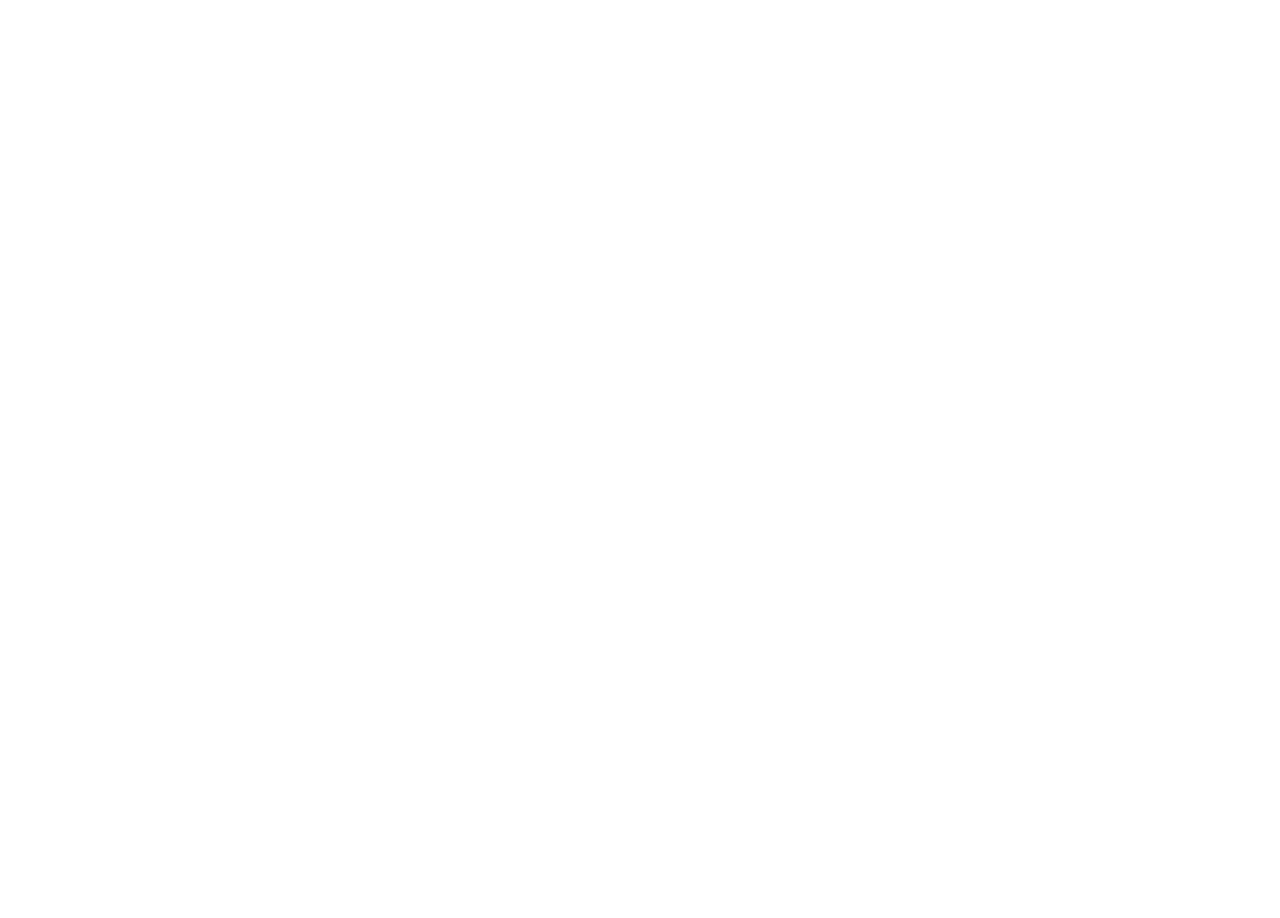
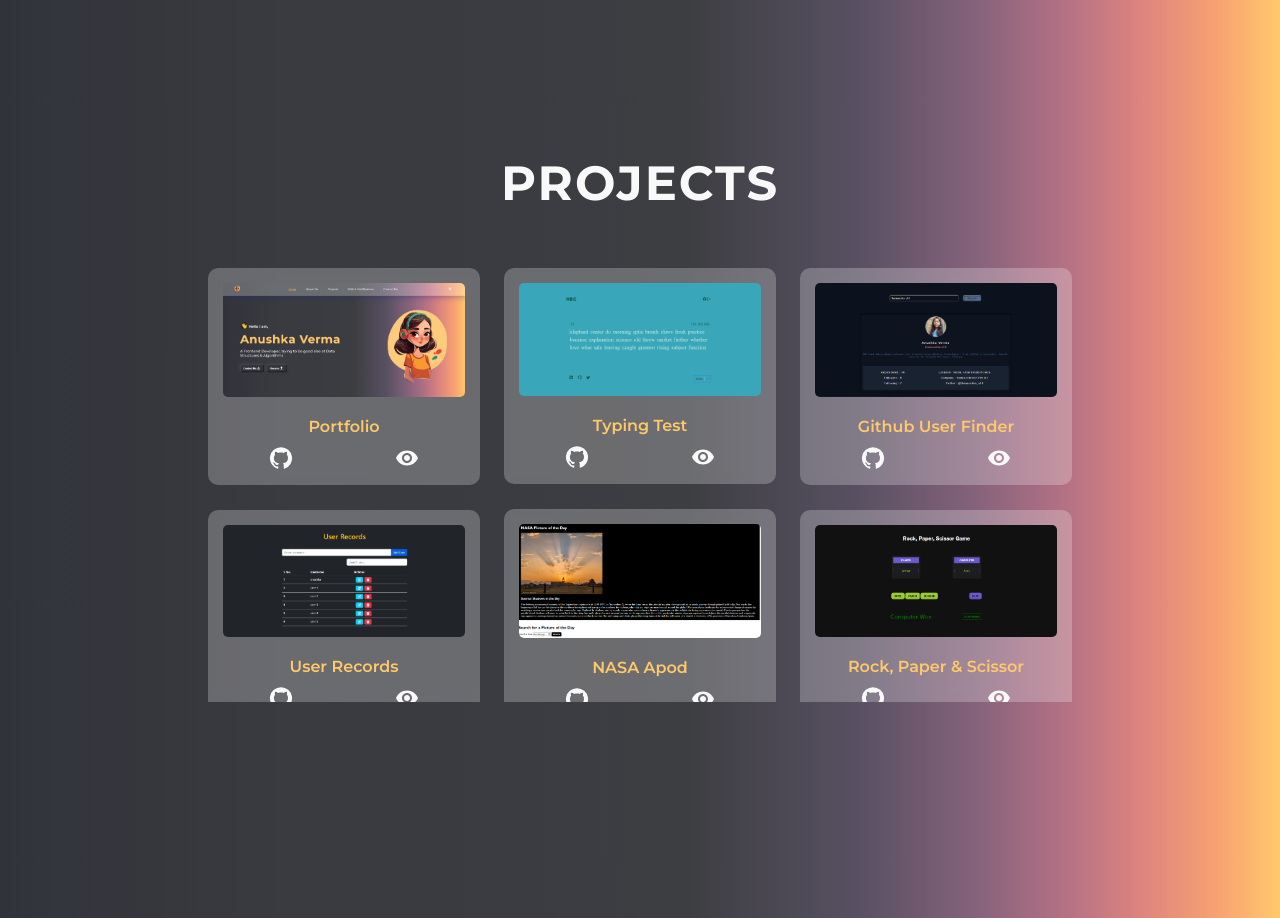
Before and after one commit to theanushka-v18/anushka-s-portfolio, a React (Vite) app: page / in a window 1280 px wide. Shown: the part 1680-2598 px from the top of the page. Before the commit the page ends 1638 px from the top, so only its background shows below. Built offline with nearby package versions, Linux system fonts and the light colour scheme.

Commit message:
completed projects section

```diff
--- a/src/App.css
+++ b/src/App.css
@@ -43,12 +43,11 @@
 }
 
 .navbar-parent-container {
-    background: rgba(255, 255, 255, 0.25);
+  background: rgba(255, 255, 255, 0.25);
   box-shadow: 0 8px 32px 0 rgba(31, 38, 135, 0.37);
   backdrop-filter: blur(4px);
   -webkit-backdrop-filter: blur(4px);
-  /* border-radius: 10px; */
-  border: 1px solid rgba(255, 255, 255, 0.18);
+  border-bottom: 0.5px solid rgba(255, 255, 255, 0.18);
   position: fixed;
   z-index: 1;
   width: 100%;
@@ -241,6 +240,128 @@
   font-style: italic;
 }
 
+/* ---------- projects section ------------ */
+
+.project-section-container {
+  /* border: 1px solid red; */
+  width: 90%;
+  margin: auto;
+  margin-top: 180px;
+  color: var(--primary-text-color);
+  font-weight: 200;
+  padding: 16px;
+  font-size: 20px;
+
+  margin-bottom: 200px;
+}
+
+.project-section-container h2 {
+  color: var(--primary-text-color);
+  text-align: center;
+  font-size: 48px;
+  letter-spacing: 2px;
+}
+
+.projects {
+  margin-top: 40px;
+  padding: 16px;
+  display: flex;
+  flex-wrap: wrap;
+  justify-content: center;
+  align-items: center;
+  gap: 24px;
+  overflow-y: scroll;
+  height: 450px;
+}
+
+.project-card-container {
+  width: 25%;
+  border-radius: 10px;
+  text-align: center;
+  padding: 10px;
+
+  background: rgb(249, 249, 249, 0.25);
+  backdrop-filter: blur(4px);
+  -webkit-backdrop-filter: blur(4px);
+}
+
+
+.project-card-container .project-image img {
+  width: 100%;
+  border-radius: 10px;
+  padding: 5px;
+}
+
+/* Overlay container */
+.project-card-container .project-image {
+  position: relative;
+  width: 100%; /* Ensures the overlay covers the full width */
+}
+
+/* Overlay effect */
+.project-card-container .overlay {
+  position: absolute;
+  top: 0;
+  left: 0;
+  width: 100%;
+  height: 100%;
+  background-color: rgba(0, 0, 0, 0.5); /* Black overlay with 50% opacity */
+  border-radius: 10px; /* Matches the image's border-radius */
+  opacity: 0;
+  transition: opacity 0.3s ease;
+  display: flex;
+  align-items: center;
+  justify-content: center;
+  padding: 5px; /* Matches the image padding */
+}
+
+/* Text inside the overlay */
+.project-card-container .overlay-text {
+  color: white;
+  font-size: 18px;
+  padding: 2px;
+  display: flex;
+  justify-content: center;
+  align-items: center;
+  gap: 10px;
+  flex-wrap : wrap;
+}
+.project-card-container .overlay-text span {
+  background-color: var(--secondary-text-color);
+  color: var(--primary-bg-color);
+  font-size: 14px;
+  font-weight: 600;
+  padding: 4px 10px;
+  text-align: center;
+  border-radius: 15px;
+}
+
+/* Show overlay on hover */
+.project-card-container .project-image:hover .overlay {
+  opacity: 1;
+}
+
+.project-links-title {
+  /* border: 1px solid red; */
+  margin-top: 10px;
+}
+
+.project-links-title p {
+  color: var(--secondary-text-color);
+  font-size: 16px;
+  font-weight: 600;
+  margin-bottom: 10px;
+}
+
+.project-links-title .project-links {
+  display: flex;
+  justify-content: space-around;
+  align-items: center;
+}
+
+.project-links-title .project-links svg {
+  font-size: 24px;
+}
 /* ---------- animations ----------- */
 
 @keyframes wave {
--- /dev/null
+++ b/src/components/ProjectCard.jsx
@@ -0,0 +1,36 @@
+import GitHubIcon from "@mui/icons-material/GitHub";
+import VisibilityIcon from "@mui/icons-material/Visibility";
+
+const ProjectCard = ({ projectData }) => {
+  return (
+    <div className="project-card-container">
+      <div className="project-image">
+        <img src={projectData.imgURL} alt="project image" />
+        <div className="overlay">
+          <div className="overlay-text">
+            {projectData.techstack.map((tech, idx) => {
+                return (
+                    <span key={idx}>{tech}</span>
+                )
+            })}
+          </div>
+        </div>
+      </div>
+      <div className="project-links-title">
+        <p>{projectData.title}</p>
+        <div className="project-links">
+          <a href={projectData.gitRepoURL} target="_blank">
+            {" "}
+            <GitHubIcon />{" "}
+          </a>
+          <a href={projectData.liveURL} target="_blank">
+            {" "}
+            <VisibilityIcon />{" "}
+          </a>
+        </div>
+      </div>
+    </div>
+  );
+};
+
+export default ProjectCard;
--- /dev/null
+++ b/src/components/ProjectSection.jsx
@@ -0,0 +1,87 @@
+import typingTestImg from '../assets/typing-test-logo.png';
+import githubUserFinderImg from '../assets/github-user-finder-logo.png';
+import userRecordsImg from '../assets/user-records-logo.png';
+import apodOfNasaImg from '../assets/apodofnasa-logo.png';
+import rockPaperScissorImg from '../assets/rock-paper-scissor-logo.png';
+import ticTacToeImg from '../assets/tic-tac-toe-logo.png';
+import todoAppImg from '../assets/todo-app-logo.png';
+import portfolioImg from '../assets/portfolioImg.png';
+import ProjectCard from './ProjectCard';
+
+const projectsData = [
+    {
+        imgURL : portfolioImg,
+        title : 'Portfolio',
+        gitRepoURL : 'https://github.com/theanushka-v18/anushka-s-portfolio',
+        liveURL : 'https://anushka-s-portfolio.vercel.app/',
+        techstack : ['reactjs', 'material ui']
+    },
+    {
+        imgURL : typingTestImg,
+        title : 'Typing Test',
+        gitRepoURL : 'https://github.com/theanushka-v18/Typing-Test',
+        liveURL : 'https://typing-test-theanushka-v18.vercel.app/',
+        techstack : ['reactjs', 'material ui', 'firebase', 'styled-components', 'react-router-dom', 'chartjs']
+    },
+    {
+        imgURL : githubUserFinderImg,
+        title : 'Github User Finder',
+        gitRepoURL : 'https://github.com/theanushka-v18/Github-User-Finder',
+        liveURL : 'https://github-user-finder-theanushka-v18.vercel.app/',
+        techstack : ['reactjs', 'axios']
+    },
+    {
+        imgURL : userRecordsImg,
+        title : 'User Records',
+        gitRepoURL : 'https://github.com/theanushka-v18/User-Records',
+        liveURL : 'https://user-records.vercel.app/',
+        techstack : ['html', 'javascript', 'bootstrap']
+    },
+    {
+        imgURL : apodOfNasaImg,
+        title : 'NASA Apod',
+        gitRepoURL : 'https://github.com/theanushka-v18/F3-ModuleTest',
+        liveURL : 'https://apodofnasa.vercel.app/',
+        techstack : ['html', 'css', 'javascript']
+    },
+    {
+        imgURL : rockPaperScissorImg,
+        title : 'Rock, Paper & Scissor',
+        gitRepoURL : 'https://github.com/theanushka-v18/Rock-Paper-Scissor-Game',
+        liveURL : 'https://rock-paper-scissor-game-anushka.vercel.app/',
+        techstack : ['html', 'css', 'javascript']
+    },
+    {
+        imgURL : ticTacToeImg,
+        title : 'Tic, Tac, Toe',
+        gitRepoURL : 'https://github.com/theanushka-v18/Samta.ai-Tic-Tac-Toe-CA',
+        liveURL : 'https://samta-ai-tic-tac-toe-ca.vercel.app/',
+        techstack : ['reactjs', 'tailwind css']
+    },
+    {
+        imgURL : todoAppImg,
+        title : 'Todo App',
+        gitRepoURL : 'https://github.com/theanushka-v18/Samta.ai-Todo-CA',
+        liveURL : 'https://samta-ai-todo-ca.vercel.app/',
+        techstack : ['reactjs', 'tailwind css']
+    }
+]
+
+const ProjectSection = () => {
+  return (
+    <div className="project-section-container">
+        <h2>PROJECTS</h2>
+        <div className="projects">
+            {
+                projectsData.map((project, idx) => {
+                    return (
+                        <ProjectCard projectData={project} key={idx} />
+                    )
+                })
+            }
+        </div>
+    </div>
+  )
+}
+
+export default ProjectSection
--- a/src/index.css
+++ b/src/index.css
@@ -1,13 +1,13 @@
 /* Scrollbar container */
 ::-webkit-scrollbar {
-    width: 8px; /* Width of the scrollbar */
-    height: 8px; /* For horizontal scrollbars */
+    width: 10px; /* Width of the scrollbar */
+    height: 10px; /* For horizontal scrollbars */
   }
 
   /* Track (background of the scrollbar) */
   ::-webkit-scrollbar-track {
     background: #2b2b2b; /* Dark background to match the site's background */
-    border-radius: 10px; /* Rounded edges */
+    /* border-radius: 10px; Rounded edges */
     box-shadow: inset 8px 8px 16px #1e1e1e,
                 inset -8px -8px 16px #383838; /* Neumorphic shadow */
   }
@@ -15,7 +15,7 @@
   /* Handle (scrollbar thumb) */
   ::-webkit-scrollbar-thumb {
     background-color: #F2C94C; /* Color to match the button theme */
-    border-radius: 10px;
-    box-shadow: 8px 8px 16px #c5a23c,
-                -8px -8px 16px #ffe55c; /* Neumorphism shadows */
+    /* border-radius: 10px; */
+    /* box-shadow: 8px 8px 16px #c5a23c,
+                -8px -8px 16px #ffe55c; Neumorphism shadows */
   }
--- a/src/pages/Home.jsx
+++ b/src/pages/Home.jsx
@@ -1,11 +1,13 @@
 import HeroSection from "../components/HeroSection"
 import About from "../components/About"
+import ProjectSection from "../components/ProjectSection"
 
 const Home = () => {
   return (
     <div>
         <HeroSection />
         <About />
+        <ProjectSection />
     </div>
   )
 }
```
Also changed, not shown: src/assets/portfolioImg.png (added).
